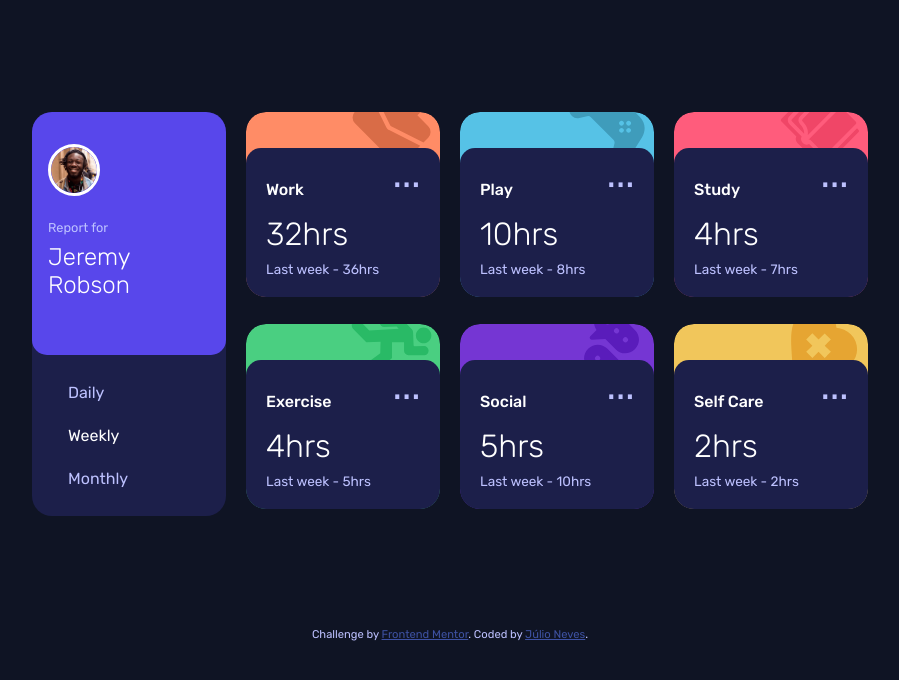
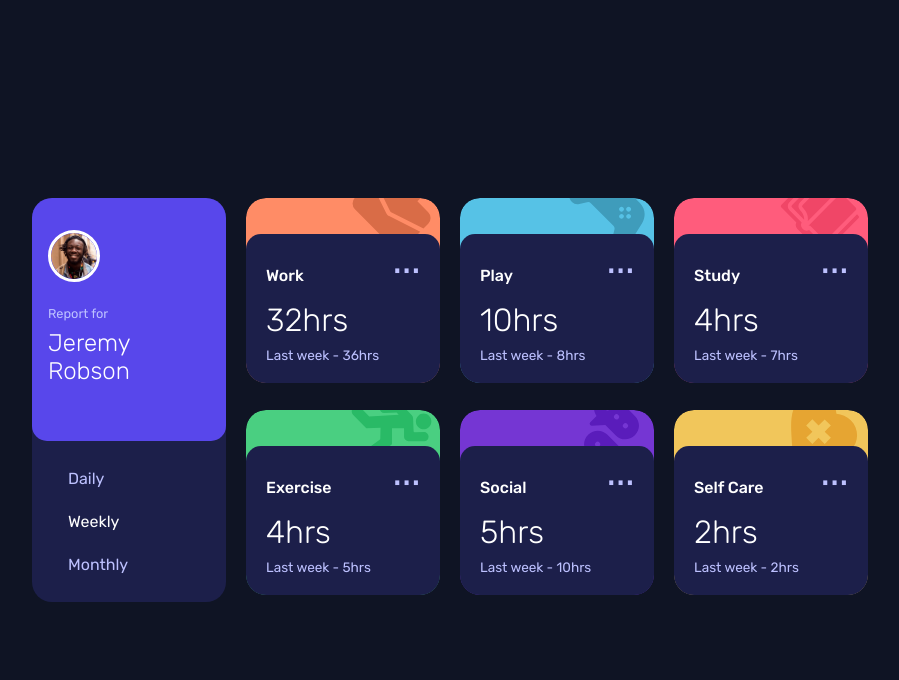
Before and after one commit to jcnevess/time-tracking-dashboard, an Eleventy site: page index.html in a window 1280 px wide. Shown: the whole page, without its empty margins (190-1089 px from the left). Built offline with nearby package versions, Linux system fonts and the light colour scheme; Eleventy itself is replaced by a stand-in of ours; files that its build step writes are made by us from their sources.

Commit message:
vertical centering

```diff
--- a/bundle.css
+++ b/bundle.css
@@ -39,15 +39,6 @@ body {
   background-color: var(--color-darkestblue);
   font-family: 'Rubik', sans-serif;
   color: var(--color-paleblue);
-}
-
-.attribution {
-  font-size: 0.7rem;
-  text-align: center;
-  margin-bottom: 0.25rem;
-}
-.attribution a {
-  color: hsl(228, 45%, 44%);
 }
 
 .card {
@@ -212,15 +203,14 @@ body {
 
 @media (min-width: 620px) {
   .outer-container {
-    position: absolute;
-    top: 50%;
-    left: 50%;
-    transform: translate(-50%, -50%);
+    display: grid;
     width: 100%;
-    height: 100%;
+    height: 100svh;
   }
 
   .container {
+    justify-self: center;
+    align-self: center;
     display: grid;
     grid-template-columns: 1fr 1fr 1fr 1fr;
     grid-template-rows: 1fr 1fr;
@@ -229,6 +219,7 @@ body {
     width: -moz-fit-content;
     width: fit-content;
     max-width: 900px;
+    margin: 0;
   }
 
   .profile {
--- a/index.html
+++ b/index.html
@@ -253,16 +253,6 @@
           </div>
         </div>
       </main>
-
-      <footer class="attribution">
-        Challenge by
-        <a
-          href="https://www.frontendmentor.io?ref=challenge"
-          target="_blank"
-          rel="noopener"
-          >Frontend Mentor</a
-        >. Coded by <a href="#">Júlio Neves</a>.
-      </footer>
     </div>
   </body>
 
```
